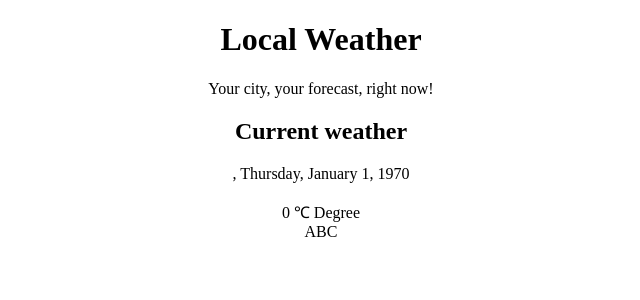
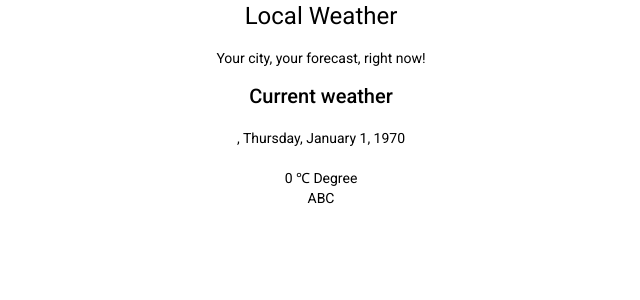
Before and after one commit to sonnguyen9800/locweat-app, an Angular app: page / in a window 1280 px wide. Shown: the top 300 px of the page, without its empty margins (319-959 px from the left). Built offline with nearby package versions, Linux system fonts and the light colour scheme; no server answers.

Commit message:
Begin to implement material design and angular flex-layout

```diff
--- a/angular.json
+++ b/angular.json
@@ -24,6 +24,7 @@
               "src/assets"
             ],
             "styles": [
+              "./node_modules/@angular/material/prebuilt-themes/deeppurple-amber.css",
               "src/styles.css"
             ],
             "scripts": []
@@ -88,6 +89,7 @@
               "src/assets"
             ],
             "styles": [
+              "./node_modules/@angular/material/prebuilt-themes/deeppurple-amber.css",
               "src/styles.css"
             ],
             "scripts": []
@@ -119,6 +121,7 @@
           }
         }
       }
-    }},
+    }
+  },
   "defaultProject": "locweat-app"
 }
--- a/package.json
+++ b/package.json
@@ -12,13 +12,17 @@
   "private": true,
   "dependencies": {
     "@angular/animations": "~9.1.7",
+    "@angular/cdk": "^9.2.4",
     "@angular/common": "~9.1.7",
     "@angular/compiler": "~9.1.7",
     "@angular/core": "~9.1.7",
+    "@angular/flex-layout": "^9.0.0-beta.31",
     "@angular/forms": "~9.1.7",
+    "@angular/material": "^9.2.4",
     "@angular/platform-browser": "~9.1.7",
     "@angular/platform-browser-dynamic": "~9.1.7",
     "@angular/router": "~9.1.7",
+    "hammerjs": "^2.0.8",
     "rxjs": "~6.5.4",
     "tslib": "^1.10.0",
     "zone.js": "~0.10.2"
--- a/src/index.html
+++ b/src/index.html
@@ -6,8 +6,10 @@
   <base href="/">
   <meta name="viewport" content="width=device-width, initial-scale=1">
   <link rel="icon" type="image/x-icon" href="favicon.ico">
+  <link href="https://fonts.googleapis.com/css?family=Roboto:300,400,500&display=swap" rel="stylesheet">
+  <link href="https://fonts.googleapis.com/icon?family=Material+Icons" rel="stylesheet">
 </head>
-<body>
+<body class="mat-typography">
   <app-root></app-root>
 </body>
 </html>
--- a/src/styles.css
+++ b/src/styles.css
@@ -1 +1,4 @@
 /* You can add global styles to this file, and also import other style files */
+
+html, body { height: 100%; }
+body { margin: 0; font-family: Roboto, "Helvetica Neue", sans-serif; }
```
Also changed, not shown: src/app/app.module.ts (+10 -1 lines), src/app/material.module.ts (added, +16 -0 lines), 2 other files (tests, documents, lock files or other folders).
